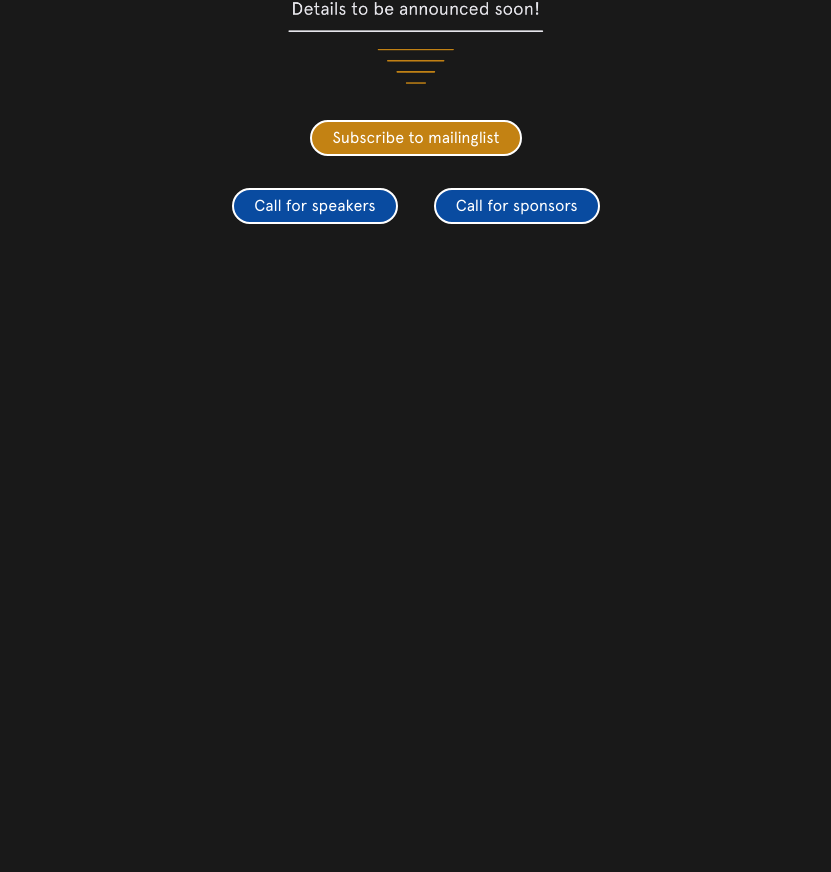
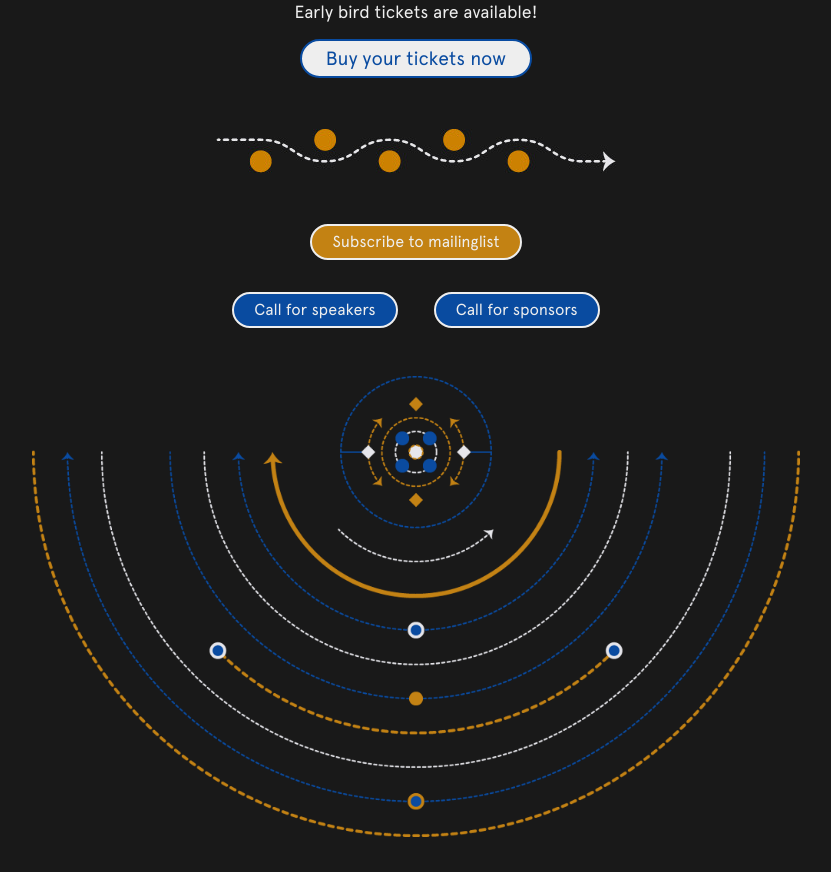
Before and after one commit to Nickstr/laracon2014, a website: page public/index.html in a window 1280 px wide. Shown: the part 488-1360 px from the top of the page, without its empty margins (224-1055 px from the left). Before the commit the page ends 800 px from the top, so only its background shows below. Drawn offline with Linux system fonts and the light colour scheme.

Commit message:
added fase 2 of website (buy ticket button)

```diff
--- a/app/scss/_buttons.scss
+++ b/app/scss/_buttons.scss
@@ -6,35 +6,45 @@
 .button {
 	font-family: 'apercuregular', 'sans-serif';
 	border-radius: 5em;
-	background: #fff;
-	border: 2px solid #fff;
+	background: #eee;
+	border: 2px solid #eee;
 	padding: .5em 1.25em;
 	margin: 1em;
 	text-decoration: none;
 	display: inline-block;
+	font-weight: normal;
 }
 
 .button--style1 {
+	color: #094BA0;
 	border-color: #094BA0;
+	font-size: 1.2em;
 	&:hover {
 
 	}
 }
 
 .button--style2 {
-	color: #fff;
+	color: #eee;
 	background: #C38213;
-	border-color: #fff;
+	border-color: #eee;
 	&:hover {
 
 	}
 }
 
 .button--style3 {
-	color: #fff;
+	color: #eee;
 	background: #094BA0;
-	border-color: #fff;
+	border-color: #eee;
 	&:hover {
 
 	}
 }
+
+
+@media screen and (min-width: 500px) {
+	.button--style1 {
+		font-size: 1.2em;
+	}
+}
--- /dev/null
+++ b/app/scss/_dividers.scss
@@ -0,0 +1,3 @@
+.divider01 {
+    margin: 2em 0;
+}
--- /dev/null
+++ b/app/scss/_footer.scss
@@ -0,0 +1,38 @@
+.footer {
+    img {
+        width: 100%;
+        padding: 5% 10%;
+    }
+}
+
+@media screen and (min-width: 500px) {
+
+    .footer {
+        img {
+            padding: 5% 20% 5% 20%;
+        }
+    }
+
+}
+
+
+@media screen and (min-width: 750px) {
+
+    .footer {
+        img {
+            padding: 5% 15% 5% 15%;
+        }
+    }
+
+}
+
+
+@media screen and (min-width: 1000px) {
+
+    .footer {
+        img {
+            padding: 2.5% 20%;
+        }
+    }
+
+}
--- /dev/null
+++ b/app/scss/_notification.scss
@@ -0,0 +1,12 @@
+.notification {
+    margin: 2em 0 0 0;
+    color: #eee;
+    font-family: 'apercuregular', 'sans-serif';
+}
+
+@media screen and (min-width: 500px) {
+    .notification {
+        margin: 0;
+        font-size: 1.1em;
+    }
+}
--- a/app/scss/_stripes.scss
+++ b/app/scss/_stripes.scss
@@ -11,17 +11,10 @@
 	right: 2%;
 }
 
-.stripes--bottom {
-	position: absolute;
-	bottom: 0%;
-	left: 2%;
-	right: 2%;
-}
 
 @media screen and (min-width: 1000px) {
 
-	.stripes--top,
-	.stripes--bottom {
+	.stripes--top {
 		display: none;
 	}
 
--- a/app/scss/style.scss
+++ b/app/scss/style.scss
@@ -25,3 +25,6 @@ body {
 @import 'logo';
 @import 'stripes';
 @import 'buttons';
+@import 'footer';
+@import 'notification';
+@import 'dividers';
--- a/gulpfile.js
+++ b/gulpfile.js
@@ -36,10 +36,6 @@ gulp.task('scripts', function() {
     .pipe(notify({ message: 'Scripts task complete' }));
 });
 
-gulp.task('default', ['clean'], function() {
-    gulp.start('styles', 'scripts');
-});
-
 gulp.task('watch', function() {
 
   // Watch .scss files
--- a/public/index.html
+++ b/public/index.html
@@ -4,6 +4,7 @@
 	<title>Laracon 2014</title>
 	<link rel="stylesheet" type="text/css" href="static/style.min.css">
 	<meta name="viewport" content="initial-scale=1, maximum-scale=1">
+	<meta name="description" content="Laracon.EU is a 2-day conference in the heart of historic Amsterdam.">
     <script>
         (function(i,s,o,g,r,a,m){i['GoogleAnalyticsObject']=r;i[r]=i[r]||function(){
         (i[r].q=i[r].q||[]).push(arguments)},i[r].l=1*new Date();a=s.createElement(o),
@@ -36,21 +37,16 @@
 		</noscript>
 	</span>
 
-	<span class="details" data-picture >
-		<span data-src="static/img/details320.jpg"></span>
-		<span data-src="static/img/details500.jpg" data-media="(min-width: 321px)"></span>
-		<span data-src="static/img/details1000.jpg" data-media="(min-width: 1000px)"></span>
-		<noscript>
-			<img src="static/img/details320.jpg">
-		</noscript>
-	</span>
-	<!--
-	<a class="button button--style1">Buy your tickets now</a>
-	-->
-
 	<div class="buttons">
+		<h2 class="notification">Early bird tickets are available!</h2>
 		<p>
-			<a href="https://tinyletter.com/laraconeu" class="button button--style2">Subscribe to mailinglist</a>
+			<a href="https://laraconeu.paydro.net" class="button button--style1">Buy your tickets now</a>
+		</p>
+		<p class="divider01">
+			<img src="static/img/arrow01.jpg">
+		</p>
+		<p>
+			<a href="http://eepurl.com/RAztX" class="button button--style2">Subscribe to mailinglist</a>
 		</p>
 		<p>
 			<a href="https://laraconeu.typeform.com/to/DI3EkV" class="button button--style3">Call for speakers</a>
@@ -58,12 +54,12 @@
 		</p>
 	</div>
 
-	<span class="stripes stripes--bottom" data-picture >
-		<span data-src="static/img/stripes500.jpg"></span>
-		<span data-src="static/img/stripes1000.jpg" data-media="(min-width: 500px)"></span>
-		<span data-src="static/img/stripes1500.jpg" data-media="(min-width: 1000px)"></span>
+	<span class="footer" data-picture >
+		<span data-src="static/img/footer320.png"></span>
+		<span data-src="static/img/footer500.png" data-media="(min-width: 321px)"></span>
+		<span data-src="static/img/footer1000.png" data-media="(min-width: 500px)"></span>
 		<noscript>
-			<img src="static/img/stripes500.jpg">
+			<img src="static/img/naked-logo500.png">
 		</noscript>
 	</span>
 
```
Also changed, not shown: app/scss/_logo.scss (line endings or trailing spaces), public/static/img/arrow01.jpg (added), public/static/img/footer1000.jpg (added), public/static/img/footer1000.png (added), public/static/img/footer320.png (added), public/static/img/footer500.png (added), public/static/style.css, public/static/style.min.css, 1 other file.
